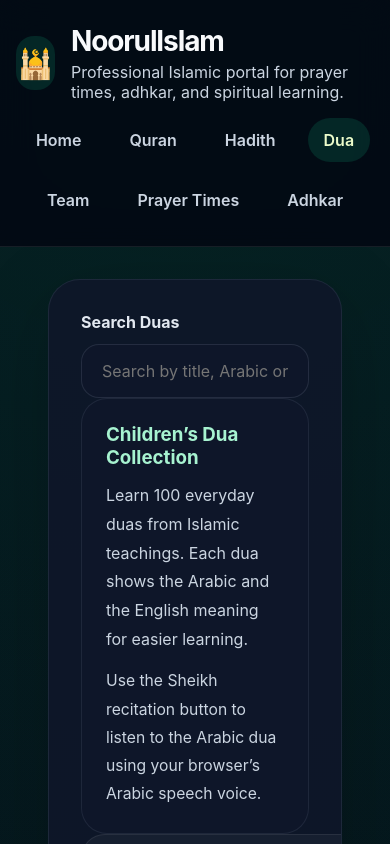
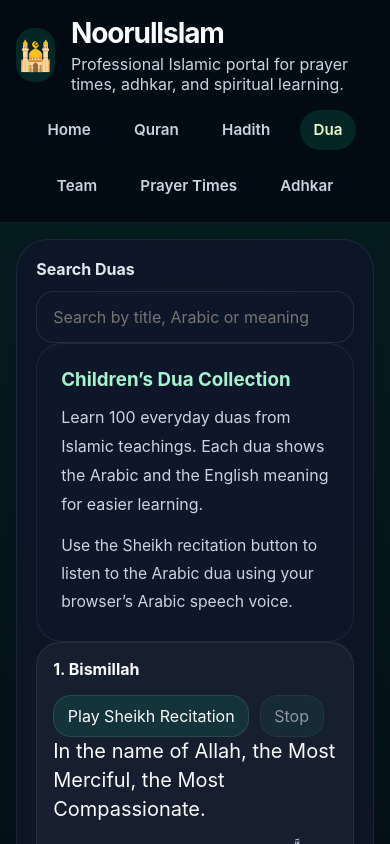
Before and after one commit to The-destroyer-1/NoorulIslam, a React (Vite) app: page /dua in a window 390 px wide. Shown: the top 844 px of the page. Built offline with nearby package versions, Linux system fonts and the light colour scheme; the HTML template or start-up script is replaced by a standard one.

Commit message:
Add files via upload

```diff
--- a/src/App.css
+++ b/src/App.css
@@ -1,3 +1,13 @@
+*, *::before, *::after {
+  box-sizing: border-box;
+}
+
+html,
+body {
+  margin: 0;
+  min-height: 100%;
+}
+
 .app-shell {
   min-height: 100vh;
   display: flex;
@@ -73,8 +83,14 @@
 .site-main {
   flex: 1;
   padding: 2rem;
-  width: min(1200px, calc(100% - 2rem));
+  width: 100%;
+  max-width: 1200px;
   margin: 0 auto;
+}
+
+.card-panel {
+  width: 100%;
+  max-width: 100%;
 }
 
 .site-footer {
@@ -513,9 +529,43 @@
   .hero-copy {
     padding: 3rem 1.5rem;
   }
+
+  .site-nav a {
+    padding: 0.65rem 0.85rem;
+    font-size: 0.95rem;
+  }
+
+  .card-panel {
+    padding: 1.5rem;
+  }
+
+  .verse-card {
+    padding: 1.25rem;
+  }
+
+  .verse-text {
+    font-size: 1.5rem;
+  }
+
+  .verse-arabic {
+    font-size: 0.96rem;
+  }
+
+  .audio-actions button {
+    padding: 0.65rem 0.85rem;
+  }
 }
 
 @media (max-width: 720px) {
+  .site-header {
+    padding: 1rem;
+    align-items: flex-start;
+  }
+
+  .brand-bar {
+    width: 100%;
+  }
+
   .site-nav {
     width: 100%;
     justify-content: center;
@@ -528,4 +578,35 @@
   .video-block iframe {
     min-height: 260px;
   }
+
+  .site-main {
+    padding: 1rem;
+  }
+
+  .card-panel {
+    padding: 1.2rem;
+  }
+
+  .form-field select,
+  .form-field button,
+  .form-field input {
+    padding: 0.95rem 1rem;
+  }
+
+  .verse-card {
+    padding: 1rem;
+  }
+
+  .verse-text {
+    font-size: 1.25rem;
+  }
+
+  .pagination-controls {
+    flex-direction: column;
+    align-items: stretch;
+  }
+
+  .pagination-controls button {
+    width: 100%;
+  }
 }
```
Also changed, not shown: 4 other files (tests, documents, lock files or other folders).
